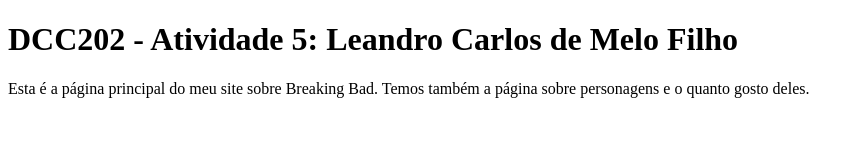
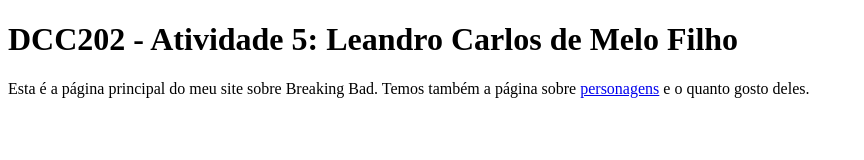
Before and after one commit to ufjf-dcc202/ufjf-dcc202-2023-3-b-atv5-melo-leandro, a website: page index.html in a window 1280 px wide. Shown: the whole page, without its empty margins (0-864 px from the left). Drawn offline with Linux system fonts and the light colour scheme.

Commit message:
da um link para a pagina personagens

```diff
--- a/index.html
+++ b/index.html
@@ -7,6 +7,6 @@
 </head>
 <body>
     <h1>DCC202 - Atividade 5: Leandro Carlos de Melo Filho</h1>
-    <p>Esta é a página principal do meu site sobre Breaking Bad. Temos também a página sobre personagens e o quanto gosto deles.</p>
+    <p>Esta é a página principal do meu site sobre Breaking Bad. Temos também a página sobre <a href="personagens.html">personagens</a> e o quanto gosto deles.</p>
 </body>
 </html>
```
